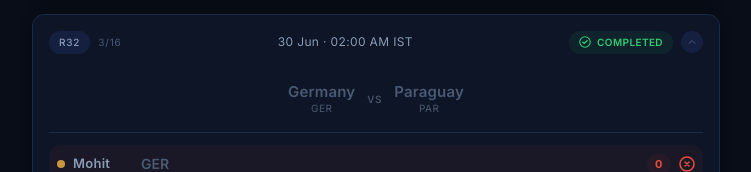
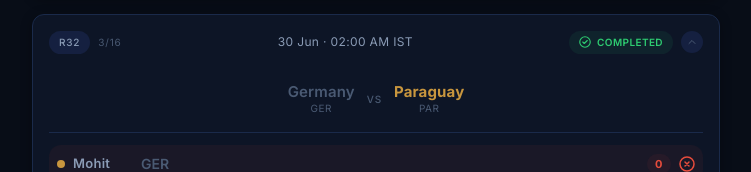
Before and after one commit to ocegik/ocegik.github.io, a React (Vite) app: page / in a window 1280 px wide. Shown: the part 1080-1252 px from the top of the page, without its empty margins (82-833 px from the left). Built offline with nearby package versions, Linux system fonts and the light colour scheme.

Commit message:
Add winner property and update match result logic
Added winner property to MatchCardProps and updated logic to determine match result.

```diff
--- a/src/components/MatchCard.tsx
+++ b/src/components/MatchCard.tsx
@@ -11,6 +11,7 @@ interface MatchCardProps {
   totalMatches: number;
   pointsPerMatch: number;
   scores: MatchScore[];
+  winner: string | null;
   staggerDelay: number;
   collapsed: boolean;
   onToggleCollapse: () => void;
@@ -23,15 +24,15 @@ export function MatchCard({
   totalMatches,
   pointsPerMatch,
   scores,
+  winner,
   staggerDelay,
   collapsed,
   onToggleCollapse,
 }: MatchCardProps) {
-  const winner = scores.find((s) => s.status === "correct")?.predicted || null;
-  const hasResult = scores.some((s) => s.status !== "pending");
+  const hasResult = winner !== null;
 
   if (collapsed) {
-    return <CollapsedMatchRow match={match} scores={scores} onExpand={onToggleCollapse} />;
+    return <CollapsedMatchRow match={match} scores={scores} winner={winner} onExpand={onToggleCollapse} />;
   }
 
   return (
```
